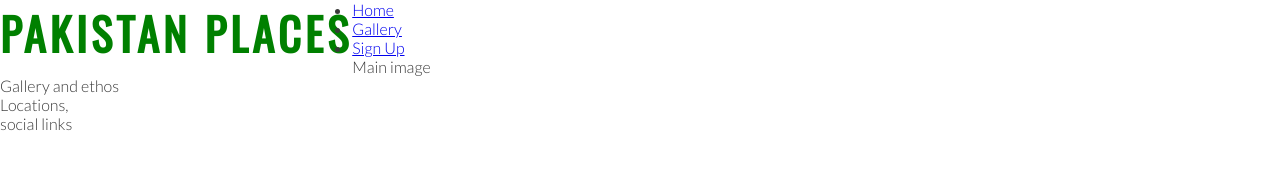
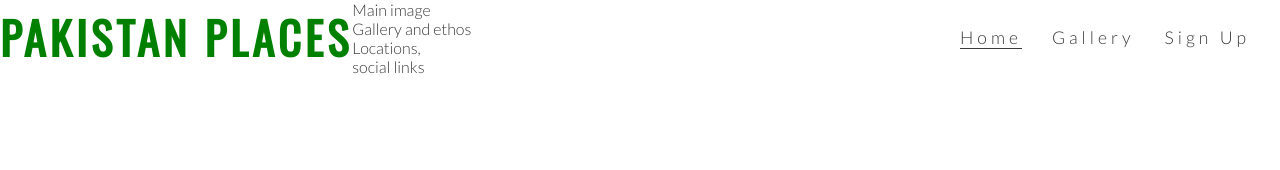
Before and after one commit to asma-n/pakistan-places, a plain HTML site: page index.html in a window 1280 px wide. Drawn offline with nearby package versions, Linux system fonts and the light colour scheme.

Commit message:
Style navigation links

```diff
--- a/assets/css/style.css
+++ b/assets/css/style.css
@@ -24,3 +24,34 @@ h1, h2 {
     float: left;
     font-size: 280%;
 }
+
+
+/* navigation linksb*/
+
+#menu {
+    font-size: 110%;
+    letter-spacing: 4px;
+}
+
+#menu, #logo {
+    line-height: 75px;
+}
+
+#menu li {
+    float: right;
+    list-style-type: none;
+    margin-right: 30px;
+}
+
+#menu a {
+    text-decoration: none;
+    color: inherit;
+}
+
+#menu a:hover {
+    border-bottom: 1px solid #3a3a3a;
+}
+
+.active {
+    border-bottom: 1px solid #3a3a3a;
+}
--- a/index.html
+++ b/index.html
@@ -17,15 +17,15 @@
             <h1 id="logo">Pakistan Places</h1>
         </a>
         <nav>
-            <ul>
+            <ul id="menu">
                 <li>
-                    <a href="index.html">Home</a>
+                    <a href="#">Sign Up</a>
                 </li>
                 <li>
                     <a href="#">Gallery</a>
                 </li>
                 <li>
-                    <a href="#">Sign Up</a>
+                    <a href="index.html" class="active">Home</a>
                 </li>
             </ul>
         </nav>
```
